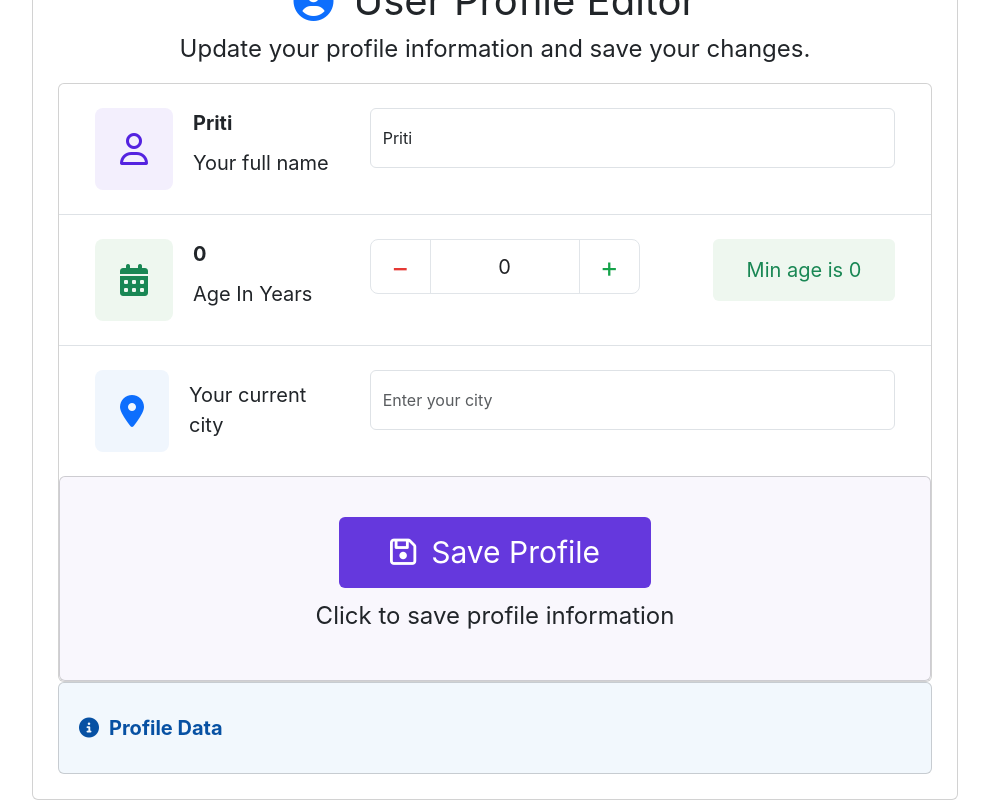
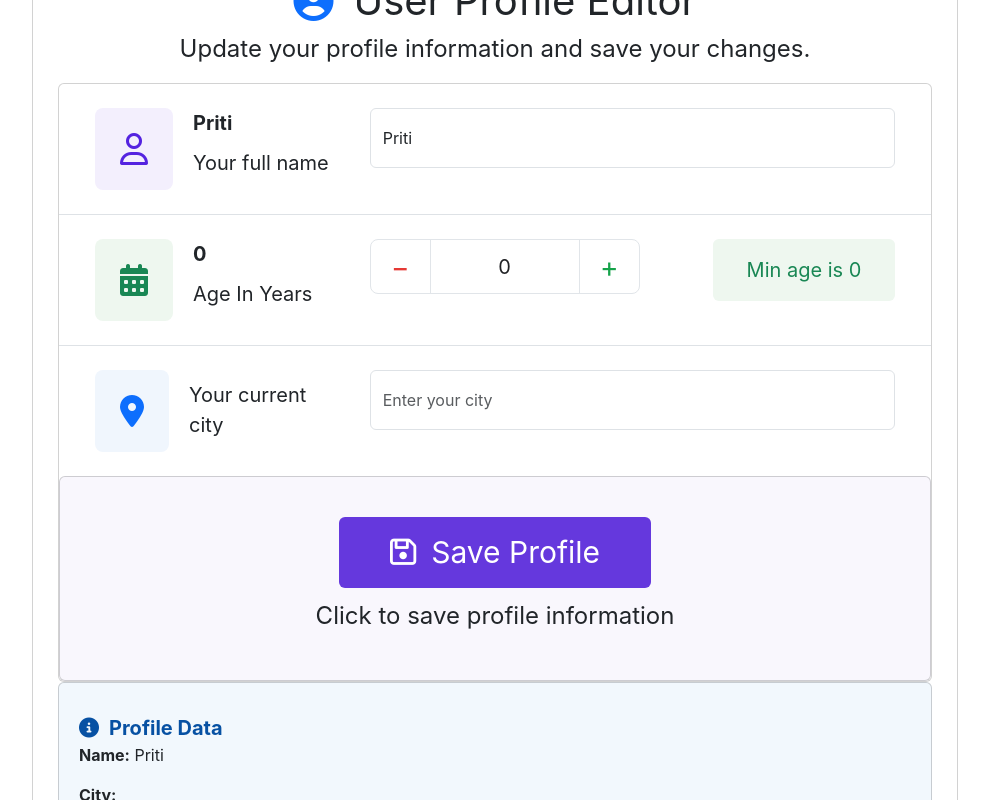
Before and after one commit to jk-star/test-demo-app, a React (Create React App) app: page / in a window 1280 px wide. Both pictures are taken after a click on the button "Save Profile". Shown: the part 1028-1828 px from the top of the page, without its empty margins (145-1134 px from the left). Built offline with nearby package versions, Linux system fonts and the light colour scheme.

Commit message:
task one completed

```diff
--- a/src/component/UserProfile.js
+++ b/src/component/UserProfile.js
@@ -8,6 +8,23 @@ const UserProfile = () => {
     const [name, setName] = useState("Priti");
     const [city, setCity] = useState("");
     const [age, setAge] = useState(0);
+    const [savedData, setSavedData] = useState(null);
+
+    function handleSubmit(e) {
+        e.preventDefault();
+
+        const formData = {
+            name,
+            city,
+            age
+        };
+
+        setSavedData(formData);
+
+    }
+
+
+
     return (
 
         <div className='container'>
@@ -89,23 +106,42 @@ const UserProfile = () => {
                                 </div>
                             </div>
                             <div className='card save-btn-bg'>
-                                <button className='save-btn btn'>
-                                    <span><i className="fa-regular fa-floppy-disk"></i></span>
-                                    <span className='save-btn-text'>save profile</span>
-                                </button>
+                                <form onSubmit={handleSubmit}>
+                                    <button className='save-btn btn'>
+                                        <span><i className="fa-regular fa-floppy-disk"></i></span>
+                                        <span className='save-btn-text' >save profile</span>
+                                    </button>
+                                </form>
                                 <p className='text-center fs-4'>Click to save profile information</p>
                             </div>
                         </div>
                         <div className='card profile-data-wrap'>
                             <div className='profile-data-text'>
-                                <span><i class="fa-solid fa-circle-info"></i></span>
+                                <span><i className="fa-solid fa-circle-info"></i></span>
                                 <span>profile data</span>
+                            </div>
+                            <div className='formData'>
+                                {savedData && (
+                                    <>
+                                        <p>
+                                            <strong>Name:</strong> {savedData.name}
+                                        </p>
+
+                                        <p>
+                                            <strong>City:</strong> {savedData.city}
+                                        </p>
+
+                                        <p>
+                                            <strong>Age:</strong> {savedData.age}
+                                        </p>
+                                    </>
+                                )}
                             </div>
                         </div>
                     </div>
                 </div>
             </div>
-        </div>
+        </div >
     );
 }
 
```
